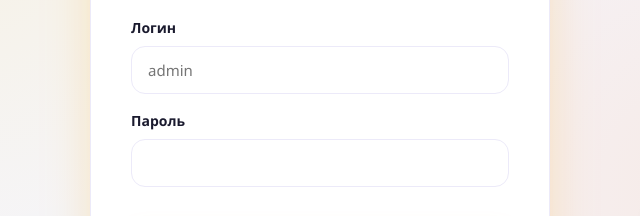
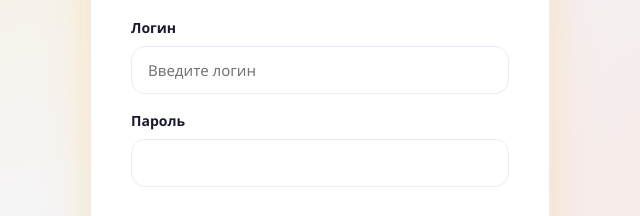
Before and after one commit to DrMedvedb/chem-tutor, a website: page public/moder-login.html in a window 1280 px wide. Shown: the part 376-592 px from the top of the page, 320-960 px from the left. Drawn offline with Linux system fonts and the light colour scheme.

Commit message:
фикс: admin убрал

```diff
--- a/public/moder-login.html
+++ b/public/moder-login.html
@@ -203,7 +203,7 @@
     <form id="login-form">
       <div class="form-group">
         <label class="label">Логин</label>
-        <input class="input" name="username" autocomplete="username" required placeholder="admin">
+        <input class="input" name="username" autocomplete="username" required placeholder="Введите логин">
       </div>
       <div class="form-group">
         <label class="label">Пароль</label>
```
